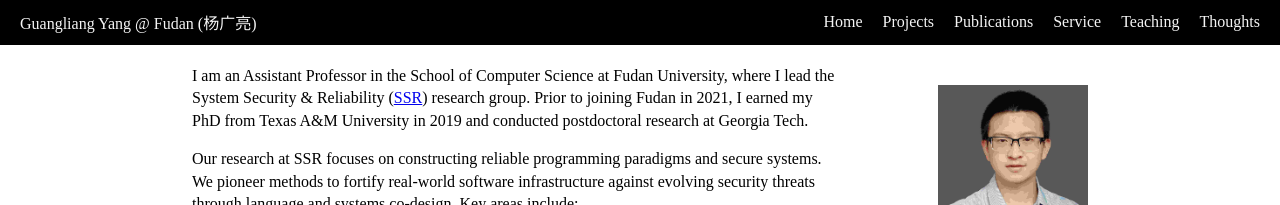
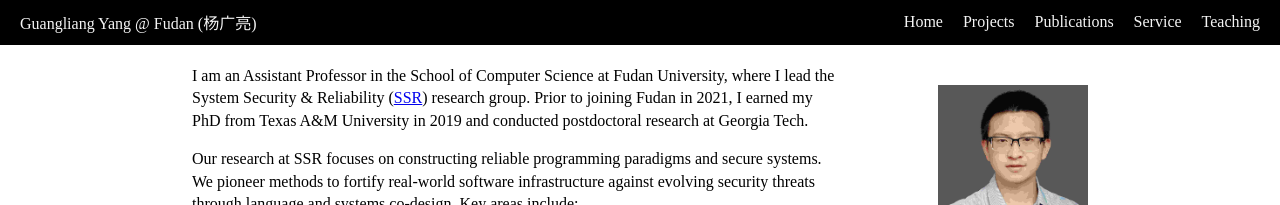
Before and after one commit to yang-guangliang/yang-guangliang.github.io, a Jekyll site: the page built from index.md, in a window 1280 px wide. Shown: the top 205 px of the page. Built offline with Jekyll 4.4.1, drawn with Linux system fonts in a browser that asks for light colours.

Commit message:
Update _config.yml

```diff
--- a/_config.yml
+++ b/_config.yml
@@ -13,5 +13,3 @@ nav:
     url: /service/
   - title: Teaching
     url: /teaching/
-  - title: Thoughts
-    url: /thoughts/
```
